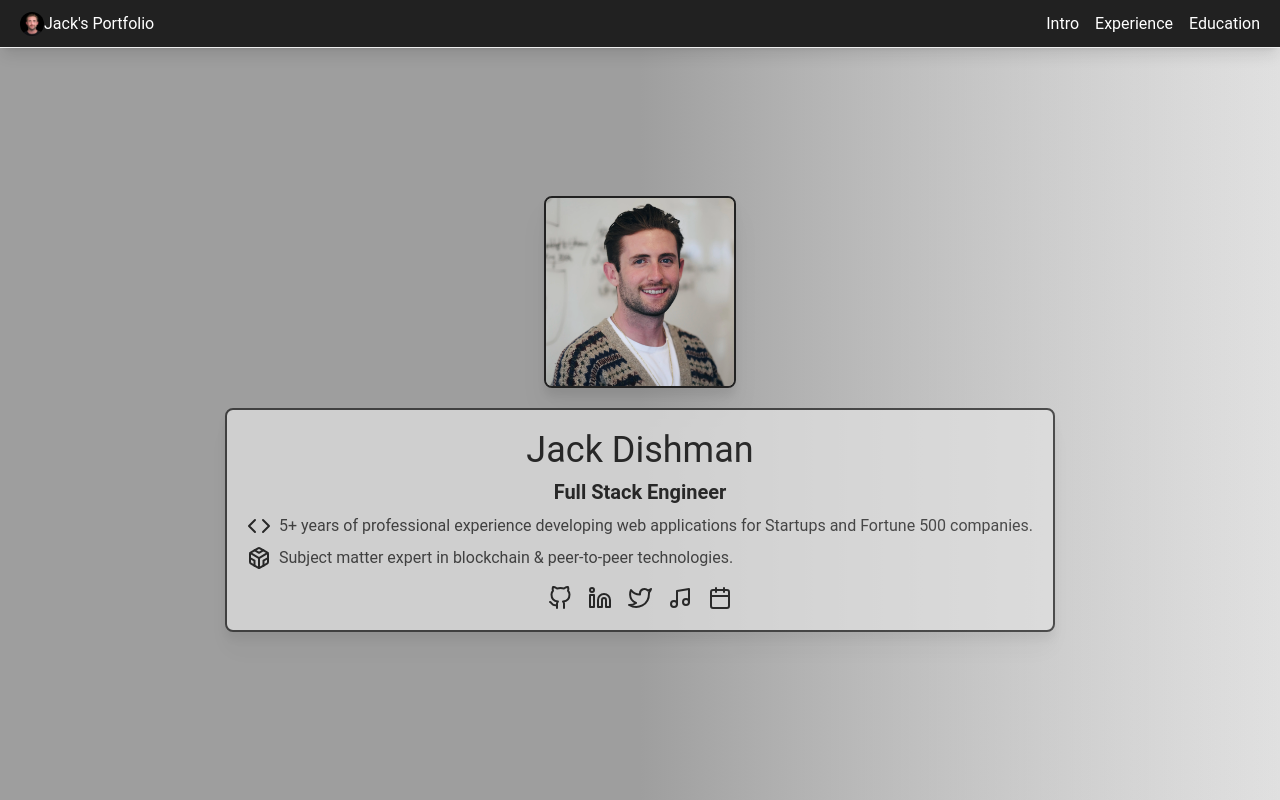
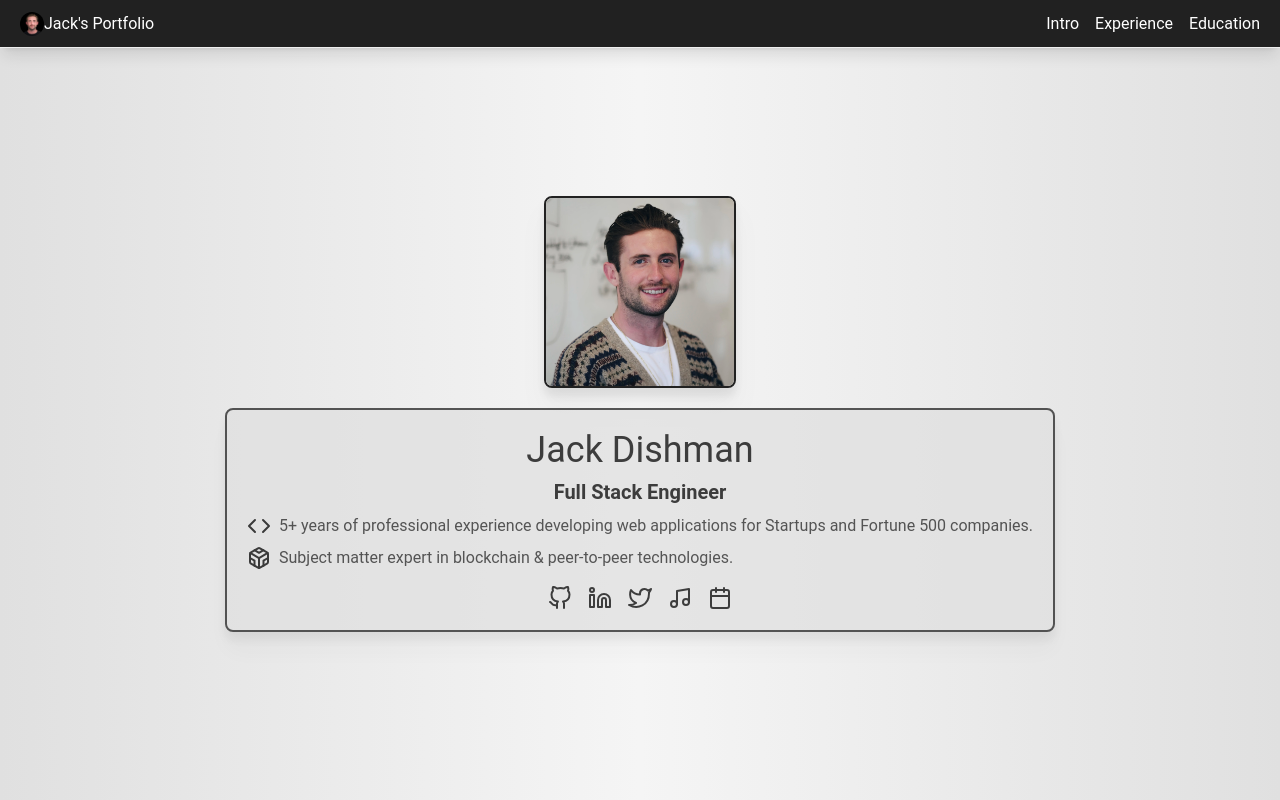
Before and after one commit to jackdishman/portfolio-react, a React (Create React App) app: page /#/ in a window 1280 px wide. Built offline with nearby package versions, Linux system fonts and the light colour scheme.

Commit message:
fix home screen

```diff
--- a/src/pages/Home.tsx
+++ b/src/pages/Home.tsx
@@ -4,7 +4,7 @@
 
 function Home() {
 	return (
-		<div className="flex flex-col justify-center items-center h-screen bg-gradient bg-gradient-to-r from-gray-500 lg:via-gray-500 to-zinc-500 pt-12">
+		<div className="flex flex-col justify-center items-center h-screen pt-12">
 			<img
 				src={require(`../assets/face.webp`)}
 				className="w-48 rounded-lg border-gray-900 border-2 drop-shadow-xl"
```
